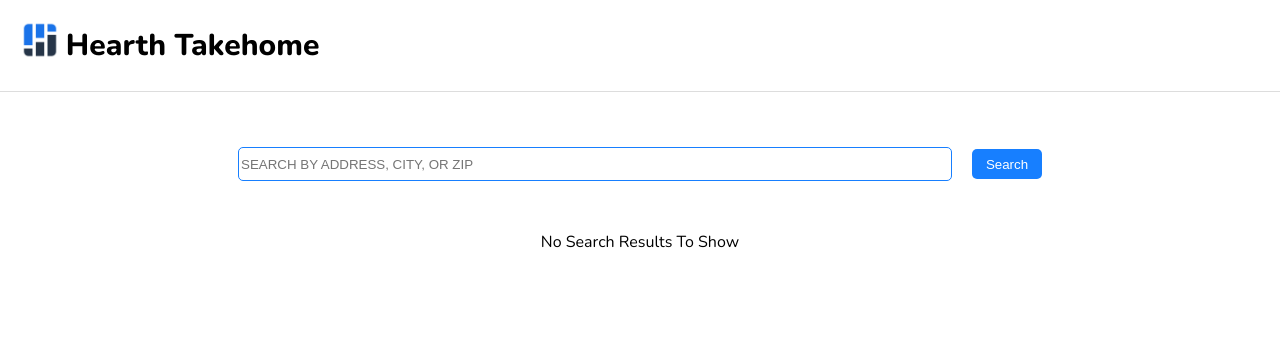
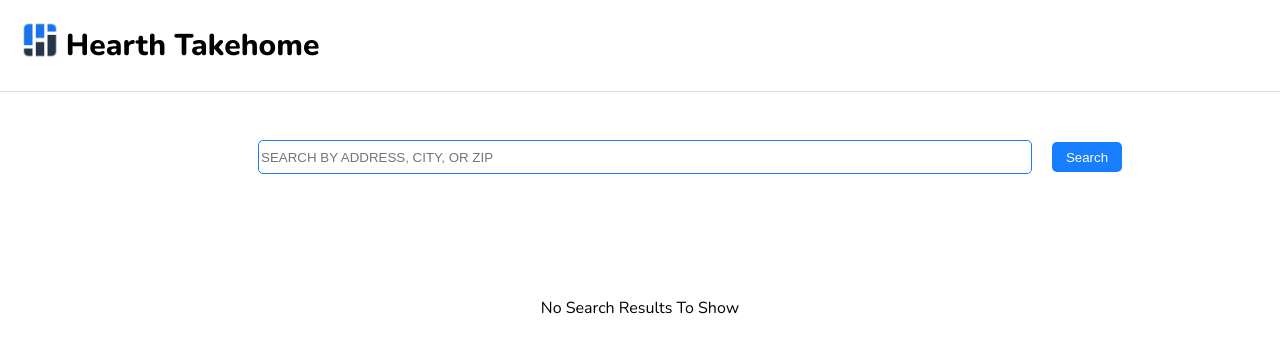
Before and after one commit to ch-brian/hearth, a React (Create React App) app: page / in a window 1280 px wide. Shown: the top 352 px of the page. Built offline with nearby package versions, Linux system fonts and the light colour scheme.

Commit message:
minor styling changes

```diff
--- a/src/components/Dashboard/Dashboard.css
+++ b/src/components/Dashboard/Dashboard.css
@@ -4,3 +4,8 @@
   padding: 10px;
   background-color: #fff;
 }
+
+.no_results {
+  position: relative;
+  top: 200px;
+}
--- a/src/components/Dashboard/Dashboard.js
+++ b/src/components/Dashboard/Dashboard.js
@@ -47,7 +47,7 @@ const Dashboard = () => {
       {data !== undefined ? (
         <Listings listings={data.getMatchingListings} />
       ) : (
-        <span>No Search Results To Show</span>
+        <span className="no_results">No Search Results To Show</span>
       )}
     </div>
   );
--- a/src/components/Listings/Listings.css
+++ b/src/components/Listings/Listings.css
@@ -1,6 +1,8 @@
 .listings {
   width: 80%;
   margin: auto;
+  position: relative;
+  top: 120px;
 }
 
 .listings_table {
@@ -9,6 +11,13 @@
   overflow-x: auto;
   color: black;
   background-color: #fff;
+  border-spacing: 0px;
+}
+
+.listings_table th {
+  position: sticky;
+  top: 220px;
+  background-color: #fff;
 }
 
 .listings_table tr:nth-child(even) {
--- a/src/components/Searchbar/Searchbar.css
+++ b/src/components/Searchbar/Searchbar.css
@@ -1,5 +1,10 @@
 .searchbar {
   padding: 40px;
+  position: fixed;
+  background-color: #fff;
+  top: 90px;
+  width: 100%;
+  z-index: 10;
 }
 
 .search_input {
```
